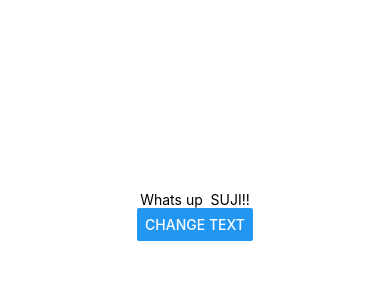
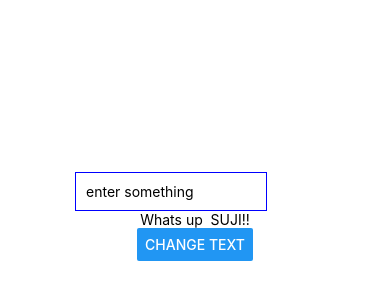
Before and after one commit to therealsuji/music-react-expo, a React Native app: screen / in a window 390 px wide. Shown: the part 206-506 px from the top of the page. Built offline with nearby package versions, Linux system fonts and the light colour scheme.

Commit message:
app js start

```diff
--- a/App.js
+++ b/App.js
@@ -1,10 +1,13 @@
 import React, { useState } from 'react';
-import { StyleSheet, Text, View, Button } from 'react-native';
+import { StyleSheet, Text, View, Button, TextInput } from 'react-native';
 
 export default function App() {
   const [outputText, setOutputText] = useState('Whats up  SUJI!!');
   return (
     <View style={styles.container}>
+      <View style={styles.inputContainer}>
+        <TextInput placeholder='enter something' style={styles.input}/>
+      </View>
       <Text>{outputText}</Text>
       <Button title='Change Text' onPress={() => setOutputText('we just changed the text')} />
     </View>
@@ -18,4 +21,16 @@ const styles = StyleSheet.create({
     alignItems: 'center',
     justifyContent: 'center',
   },
+  input: {
+    padding : 10,
+    width: '80%',
+    borderWidth:1,
+    borderColor: 'blue',
+  },
+  inputContainer: {
+    flexDirection : 'row',
+    justifyContent: 'space-between',
+    alignItems:'center',
+  },
 });
+``
```
